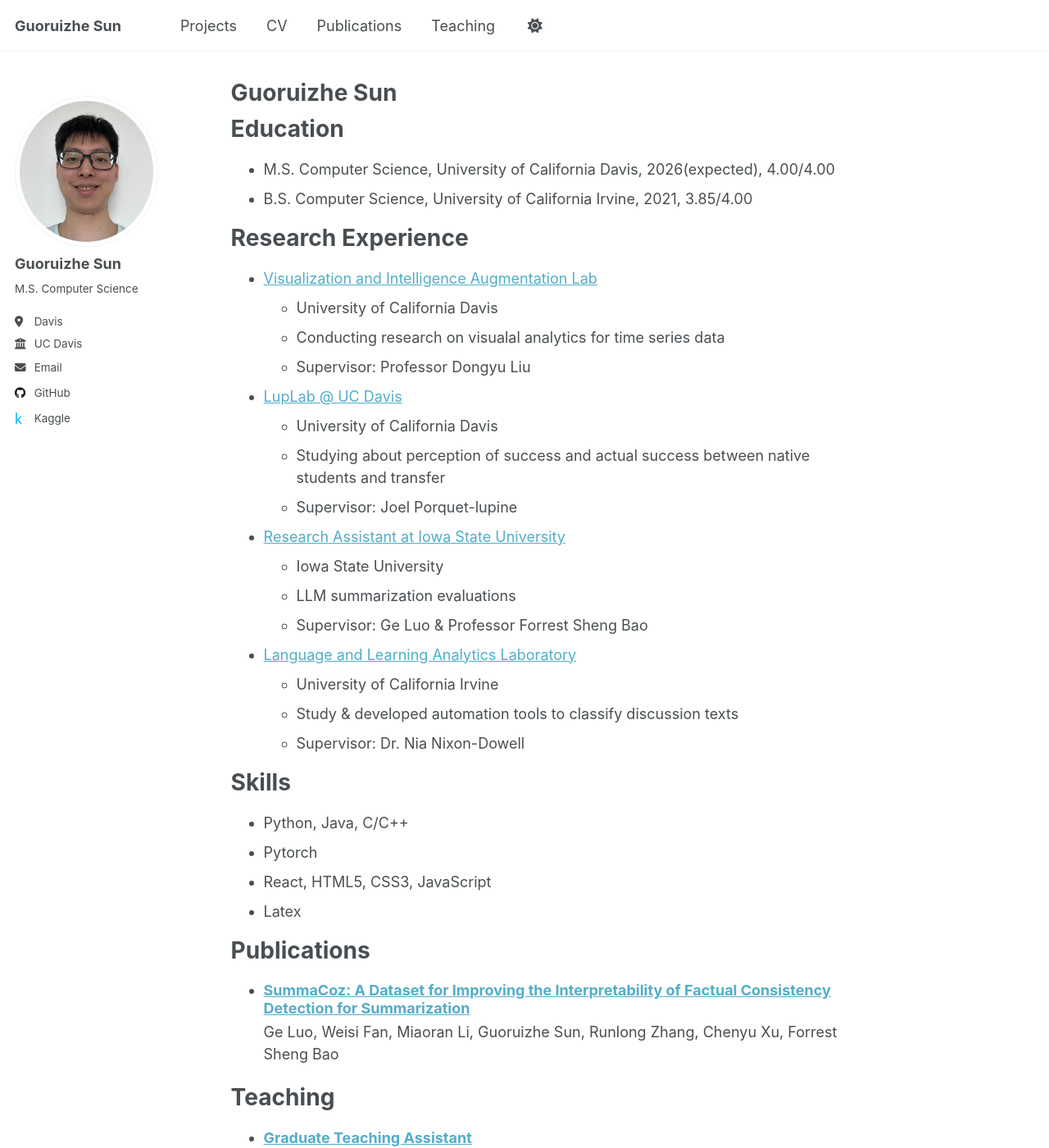
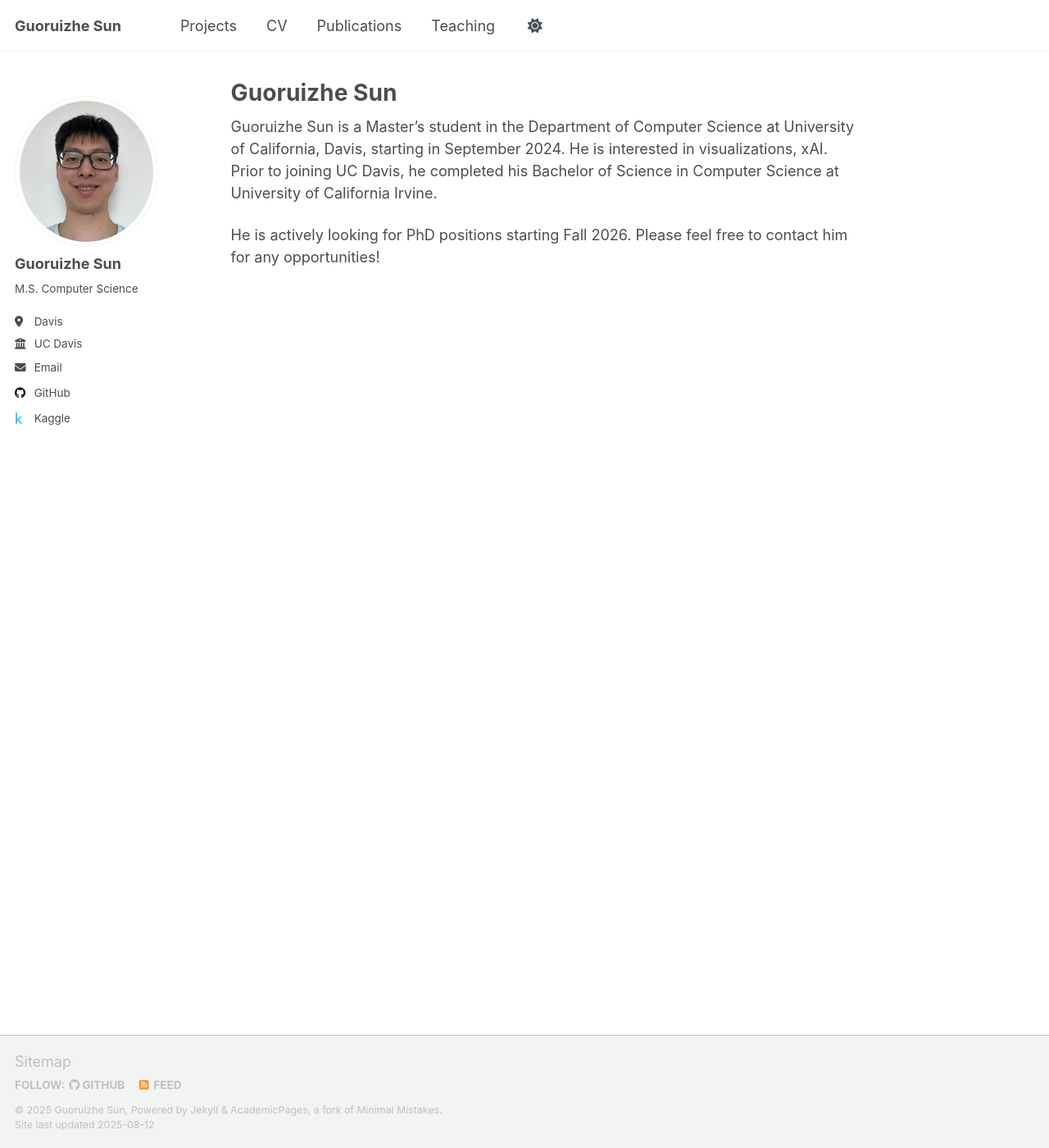
Before and after one commit to alaister123/alaister123.github.io, a Jekyll site: the page built from _pages/about.md, in a window 1280 px wide and 1400 px high. Shown: the whole window at 82% size. Built offline with Jekyll 4.4.1, drawn with Linux system fonts in a browser that asks for light colours; a script that is not in the unit is left out; some of the changed text lies outside the part shown.

Commit message:
about page

```diff
--- a/_pages/about.md
+++ b/_pages/about.md
@@ -7,59 +7,6 @@ redirect_from:
   - /about.html
 ---
 
-Education
-======
-* M.S. Computer Science, University of California Davis, 2026(expected), 4.00/4.00
-* B.S. Computer Science, University of California Irvine, 2021, 3.85/4.00
+Guoruizhe Sun is a Master's student in the Department of Computer Science at University of California, Davis, starting in September 2024. He is interested in visualizations, xAI. Prior to joining UC Davis, he completed his Bachelor of Science in Computer Science at University of California Irvine.
 
-Research Experience
-======
-* [Visualization and Intelligence Augmentation Lab](https://vialab.tech/)
-  * University of California Davis
-  * Conducting research on visualal analytics for time series data
-  * Supervisor: Professor Dongyu Liu
-
-* [LupLab @ UC Davis](https://luplab.cs.ucdavis.edu/)
-  * University of California Davis
-  * Studying about perception of success and actual success between native students and transfer
-  * Supervisor: Joel Porquet-lupine
-
-* [Research Assistant at Iowa State University](https://forrestbao.github.io/)
-  * Iowa State University
-  * LLM summarization evaluations
-  * Supervisor: Ge Luo & Professor Forrest Sheng Bao
-
-* [Language and Learning Analytics Laboratory](https://connectedlearning.uci.edu/person/nia-dowell/)
-  * University of California Irvine
-  * Study & developed automation tools to classify discussion texts
-  * Supervisor: Dr. Nia Nixon-Dowell
-
-
-Skills
-======
-* Python, Java, C/C++
-* Pytorch
-* React, HTML5, CSS3, JavaScript
-* Latex
-
-Publications
-======
-  <ul>{% for post in site.publications reversed %}
-    {% include archive-single-cv.html %}
-  {% endfor %}</ul>
-
-<!-- Talks
-======
-  <ul>{% for post in site.talks reversed %}
-    {% include archive-single-talk-cv.html  %}
-  {% endfor %}</ul> -->
-
-Teaching
-======
-  <ul>{% for post in site.teaching reversed %}
-    {% include archive-single-cv.html %}
-  {% endfor %}</ul>
-
-<!-- Service and leadership
-======
-* Currently signed in to 43 different slack teams -->
+He is actively looking for PhD positions starting Fall 2026. Please feel free to contact him for any opportunities!
```
